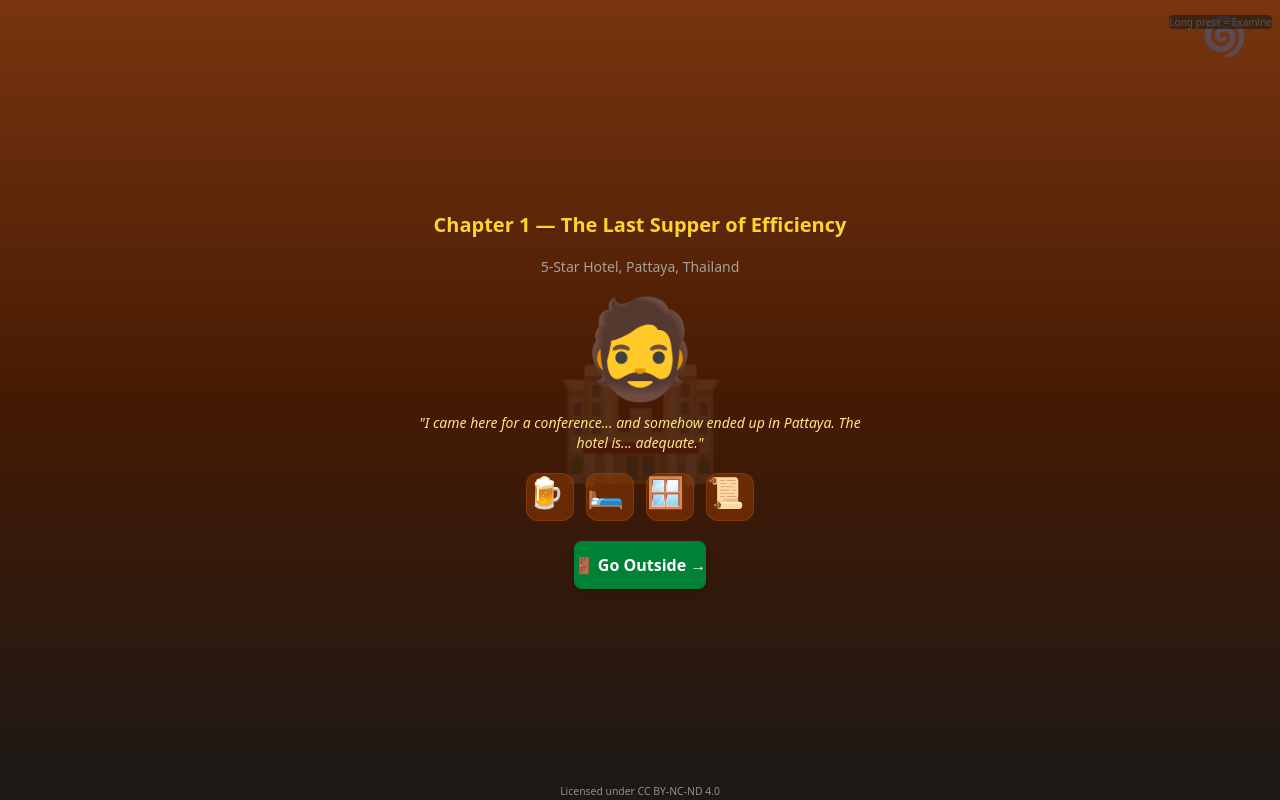
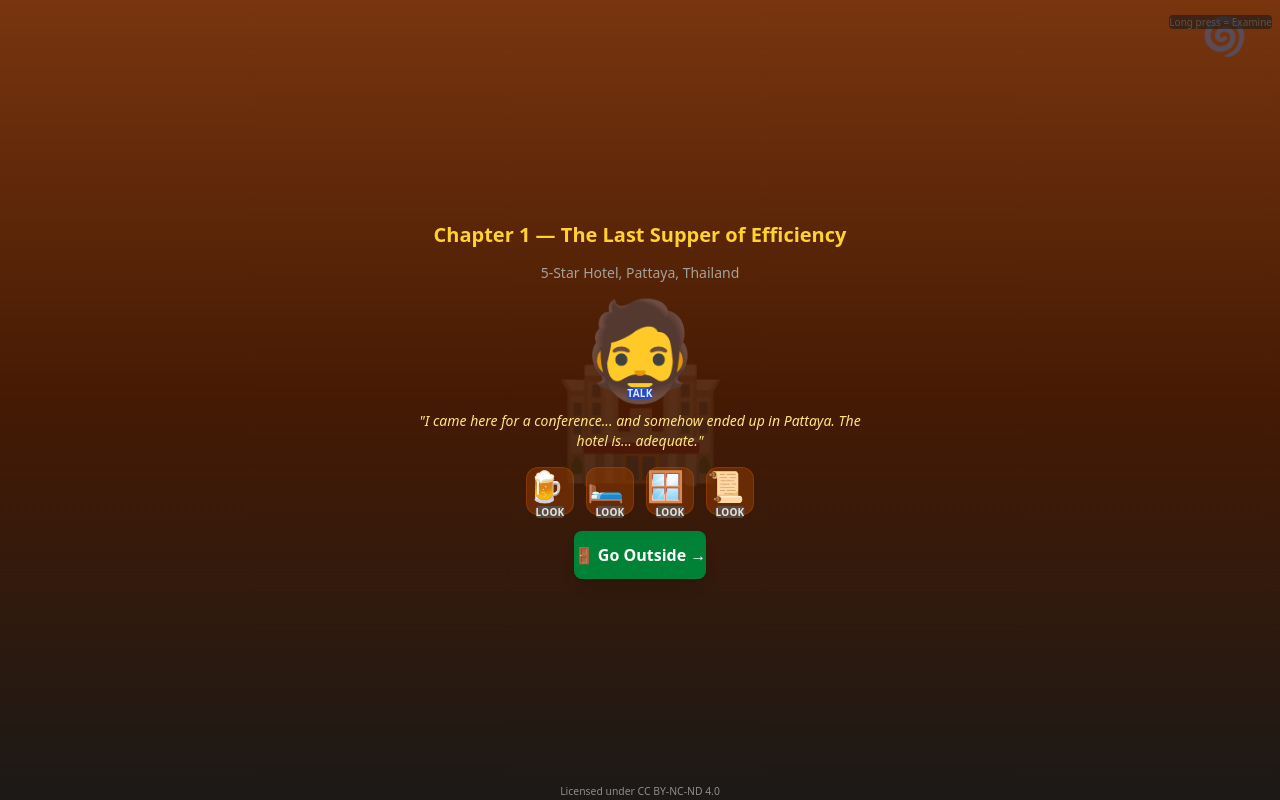
Before and after one commit to drpoom/playing-interval, a Vue app: page / in a window 1280 px wide. Both pictures are taken after a click on the button "🎮 New Game". Built offline with nearby package versions, Linux system fonts and the light colour scheme.

Commit message:
feat: PI 1.5 - Action labels (Talk/Pick Up/Look/Use), structured inventory, improved UX discoverability

```diff
--- /dev/null
+++ b/src/components/ActionLabel.vue
@@ -0,0 +1,25 @@
+<template>
+  <span class="action-label text-[10px] font-bold uppercase tracking-wide px-1.5 py-0.5 rounded"
+    :class="colorClass">{{ text }}</span>
+</template>
+
+<script setup>
+import { computed } from 'vue'
+const props = defineProps({ action: { type: String, default: 'examine' } })
+
+const ACTION_MAP = {
+  talk: { text: 'Talk', color: 'bg-blue-700/80 text-blue-100' },
+  pickup: { text: 'Pick Up', color: 'bg-amber-600/80 text-amber-100' },
+  examine: { text: 'Look', color: 'bg-stone-600/80 text-stone-200' },
+  use: { text: 'Use', color: 'bg-purple-700/80 text-purple-100' },
+  open: { text: 'Open', color: 'bg-green-700/80 text-green-100' },
+  go: { text: 'Go', color: 'bg-green-700/80 text-green-100' },
+}
+
+const text = computed(() => (ACTION_MAP[props.action] || ACTION_MAP.examine).text)
+const colorClass = computed(() => (ACTION_MAP[props.action] || ACTION_MAP.examine).color)
+</script>
+
+<style scoped>
+.action-label { line-height: 1.2; white-space: nowrap; }
+</style>
--- a/src/scenes/BBQStallScene.vue
+++ b/src/scenes/BBQStallScene.vue
@@ -10,7 +10,7 @@
     </div>
 
     <!-- Content -->
-    <div class="relative z-10 flex flex-col items-center gap-4 p-6 max-w-md w-full">
+    <div class="relative z-10 flex flex-col items-center gap-3 p-6 max-w-md w-full">
 
       <h1 class="text-amber-300 text-xl font-bold text-center leading-tight">
         Somchai's Crypto-Crackle
@@ -18,33 +18,43 @@
       <p class="text-stone-400 text-sm text-center italic">"Best BBQ & Crypto Mining in Pattaya"</p>
 
       <!-- Stall Owner -->
-      <div class="tap-target text-8xl transition-transform"
+      <div class="tap-target text-7xl transition-transform relative"
            @click="talkToOwner" @contextmenu.prevent="examineOwner"
            v-longpress="examineOwner">
         👨‍🍳
+        <ActionLabel action="talk" class="absolute -bottom-1 left-1/2 -translate-x-1/2" />
       </div>
 
-      <p class="text-amber-200 text-sm italic text-center min-h-[3em]">{{ narration }}</p>
+      <p class="text-amber-200 text-sm italic text-center min-h-[2.5em]">{{ narration }}</p>
 
       <!-- Interactive items -->
       <div class="flex gap-3 flex-wrap justify-center">
-        <div class="tap-target bg-red-900/50 rounded-xl p-3 text-3xl border border-red-700/40 transition-all"
+        <div class="tap-target bg-red-900/50 rounded-xl p-3 text-3xl border border-red-700/40 transition-all relative"
              :class="{ 'ring-2 ring-amber-400 opacity-40 cursor-not-allowed': hasUSB, 'hover:bg-red-800/50': !hasUSB }"
-             @click="pickupUSB" @contextmenu.prevent="examineUSB">
+             @click="pickupUSB" @contextmenu.prevent="examineUSB"
+             v-longpress="examineUSB">
           💾
+          <ActionLabel v-if="!hasUSB" action="pickup" class="absolute -bottom-1 left-1/2 -translate-x-1/2" />
+          <ActionLabel v-else action="examine" class="absolute -bottom-1 left-1/2 -translate-x-1/2" />
         </div>
-        <div class="tap-target bg-red-900/50 rounded-xl p-3 text-3xl border border-red-700/40 hover:bg-red-800/50"
-             @click="examineGrill" @contextmenu.prevent="examineGrill">
+        <div class="tap-target bg-red-900/50 rounded-xl p-3 text-3xl border border-red-700/40 hover:bg-red-800/50 relative"
+             @click="examineGrill" @contextmenu.prevent="examineGrill"
+             v-longpress="examineGrill">
           🔥
+          <ActionLabel action="examine" class="absolute -bottom-1 left-1/2 -translate-x-1/2" />
         </div>
-        <div class="tap-target bg-red-900/50 rounded-xl p-3 text-3xl border border-red-700/40 hover:bg-red-800/50"
-             @click="examineSign" @contextmenu.prevent="examineSign">
+        <div class="tap-target bg-red-900/50 rounded-xl p-3 text-3xl border border-red-700/40 hover:bg-red-800/50 relative"
+             @click="examineSign" @contextmenu.prevent="examineSign"
+             v-longpress="examineSign">
           🪧
+          <ActionLabel action="examine" class="absolute -bottom-1 left-1/2 -translate-x-1/2" />
         </div>
-        <div class="tap-target bg-red-900/50 rounded-xl p-3 text-3xl border border-red-700/40 hover:bg-red-800/50"
-             :class="{ 'ring-2 ring-green-400 animate-pulse': hasUSB && !minerInitialized }"
-             @click="examineMiner" @contextmenu.prevent="examineMiner">
+        <div class="tap-target bg-red-900/50 rounded-xl p-3 text-3xl border border-red-700/40 relative"
+             :class="{ 'ring-2 ring-green-400 animate-pulse': hasUSB && !minerInitialized, 'hover:bg-red-800/50': !hasUSB || minerInitialized }"
+             @click="examineMiner" @contextmenu.prevent="examineMiner"
+             v-longpress="examineMiner">
           ⛏️
+          <ActionLabel :action="minerInitialized ? 'examine' : 'use'" class="absolute -bottom-1 left-1/2 -translate-x-1/2" />
         </div>
       </div>
 
@@ -68,7 +78,7 @@
       </button>
 
       <!-- Navigation -->
-      <div class="flex gap-3 mt-2">
+      <div class="flex gap-3 mt-1">
         <button class="tap-target bg-stone-700 hover:bg-stone-600 text-white py-2 px-5 rounded-lg text-sm"
                 @click="goBack">
           ← Hotel
@@ -80,12 +90,13 @@
 
 <script setup>
 import { ref, computed } from 'vue'
+import ActionLabel from '../components/ActionLabel.vue'
 
 const props = defineProps({ inventory: Array, flags: Object })
 const emit = defineEmits(['transition', 'dialogue', 'pickup'])
 
 const narration = ref('')
-const hasUSB = computed(() => props.inventory.includes('💾 Greasy USB'))
+const hasUSB = computed(() => props.inventory.some(i => i.id === 'greasy-usb'))
 const minerInitialized = computed(() => props.flags.minersOnline)
 
 function talkToOwner() {
@@ -115,7 +126,7 @@ function examineUSB() {
 
 function pickupUSB() {
   if (!hasUSB.value) {
-    emit('pickup', '💾 Greasy USB')
+    emit('pickup', { id: 'greasy-usb', icon: '💾', label: 'Greasy USB' })
     narration.value = '"Acquired: Greasy USB Stick. It smells like Moo Yang. The label says MINER 3000 BOOT DISK." 🤲💾'
   }
 }
@@ -132,13 +143,11 @@ function examineMiner() {
   if (minerInitialized.value) {
     emit('dialogue', { speaker: 'Hans', text: '"The miner hums contentedly at 400 terahashes per second. Green lights everywhere. It is mining Moo Yang tokens at full capacity, and the exhaust heat is being used to grill pork. This is... actually brilliant thermal engineering."' })
   } else {
-    emit('dialogue', { speaker: 'Hans', text: '"A dusty mining rig with a USB port that is screaming for that greasy stick. The cooling system appears to be a bucket of iced tea. INSERT USB TO BEGIN."'
-    })
+    emit('dialogue', { speaker: 'Hans', text: '"A dusty mining rig with a USB port that is screaming for that greasy stick. The cooling system appears to be a bucket of iced tea. INSERT USB TO BEGIN."' })
   }
 }
 
 function initializeMiner() {
-  // Set flag immediately so UI updates
   emit('transition', { scene: 'bbqStall', newFlags: { minersOnline: true } })
   emit('dialogue', {
     speaker: 'System',
--- a/src/scenes/HotelScene.vue
+++ b/src/scenes/HotelScene.vue
@@ -8,7 +8,7 @@
     <div class="absolute top-4 right-8 text-4xl opacity-30 animate-spin" style="animation-duration:8s">🌀</div>
 
     <!-- Content -->
-    <div class="relative z-10 flex flex-col items-center gap-5 p-6 max-w-md w-full">
+    <div class="relative z-10 flex flex-col items-center gap-4 p-6 max-w-md w-full">
 
       <!-- Scene title -->
       <h1 class="text-amber-300 text-xl font-bold text-center leading-tight">
@@ -17,42 +17,44 @@
       <p class="text-stone-400 text-sm text-center">5-Star Hotel, Pattaya, Thailand</p>
 
       <!-- Hans -->
-      <div class="tap-target text-8xl transition-transform"
+      <div class="tap-target text-8xl transition-transform relative"
            @click="talkToHans" @contextmenu.prevent="examineHans"
-           v-longpress="examineHans">🧔
+           v-longpress="examineHans">
+        🧔
+        <ActionLabel action="talk" class="absolute -bottom-1 left-1/2 -translate-x-1/2" />
       </div>
-      <p class="text-amber-200 text-sm italic text-center">{{ narration }}</p>
+      <p class="text-amber-200 text-sm italic text-center min-h-[2.5em]">{{ narration }}</p>
 
       <!-- Interactive items row -->
       <div class="flex gap-3 flex-wrap justify-center">
-        <div class="tap-target bg-amber-800/50 rounded-xl p-3 text-3xl border border-amber-700/40 transition-all"
-             :class="{ 'ring-2 ring-amber-400': hovered === 'minibar' }"
+        <div class="tap-target bg-amber-800/50 rounded-xl p-3 text-3xl border border-amber-700/40 transition-all relative"
              @click="examine('minibar')" @contextmenu.prevent="examine('minibar')"
-             @pointerenter="hovered='minibar'" @pointerleave="hovered=''">
+             v-longpress="() => examine('minibar')">
           🍺
+          <ActionLabel action="examine" class="absolute -bottom-1 left-1/2 -translate-x-1/2" />
         </div>
-        <div class="tap-target bg-amber-800/50 rounded-xl p-3 text-3xl border border-amber-700/40 transition-all"
-             :class="{ 'ring-2 ring-amber-400': hovered === 'bed' }"
+        <div class="tap-target bg-amber-800/50 rounded-xl p-3 text-3xl border border-amber-700/40 transition-all relative"
              @click="examine('bed')" @contextmenu.prevent="examine('bed')"
-             @pointerenter="hovered='bed'" @pointerleave="hovered=''">
+             v-longpress="() => examine('bed')">
           🛏️
+          <ActionLabel action="examine" class="absolute -bottom-1 left-1/2 -translate-x-1/2" />
         </div>
-        <div class="tap-target bg-amber-800/50 rounded-xl p-3 text-3xl border border-amber-700/40 transition-all"
-             :class="{ 'ring-2 ring-amber-400': hovered === 'window' }"
+        <div class="tap-target bg-amber-800/50 rounded-xl p-3 text-3xl border border-amber-700/40 transition-all relative"
              @click="lookWindow" @contextmenu.prevent="examine('window')"
-             @pointerenter="hovered='window'" @pointerleave="hovered=''">
+             v-longpress="() => examine('window')">
           🪟
+          <ActionLabel action="examine" class="absolute -bottom-1 left-1/2 -translate-x-1/2" />
         </div>
-        <div class="tap-target bg-amber-800/50 rounded-xl p-3 text-3xl border border-amber-700/40 transition-all"
-             :class="{ 'ring-2 ring-amber-400': hovered === 'letter' }"
-             @click="examine('letter')" @contextmenu.prevent="examine('letter')"
-             @pointerenter="hovered='letter'" @pointerleave="hovered=''">
+        <div class="tap-target bg-amber-800/50 rounded-xl p-3 text-3xl border border-amber-700/40 transition-all relative"
+             @click="readLetter" @contextmenu.prevent="examine('letter')"
+             v-longpress="() => examine('letter')">
           📜
+          <ActionLabel action="examine" class="absolute -bottom-1 left-1/2 -translate-x-1/2" />
         </div>
       </div>
 
       <!-- Exit -->
-      <button class="tap-target mt-2 bg-green-700 hover:bg-green-600 active:bg-green-800 text-white font-bold py-3 px-8 rounded-lg text-base shadow-lg"
+      <button class="tap-target mt-1 bg-green-700 hover:bg-green-600 active:bg-green-800 text-white font-bold py-3 px-8 rounded-lg text-base shadow-lg"
               @click="goOutside">
         🚪 Go Outside →
       </button>
@@ -62,12 +64,12 @@
 
 <script setup>
 import { ref } from 'vue'
+import ActionLabel from '../components/ActionLabel.vue'
 
 defineProps({ inventory: Array, flags: Object })
 const emit = defineEmits(['transition', 'dialogue', 'pickup'])
 
 const narration = ref('"I came here for a conference... and somehow ended up in Pattaya. The hotel is... adequate."')
-const hovered = ref('')
 
 const EXAMINES = {
   minibar: '"600 baht for a small Chang beer? Even by Stuttgart standards, that is an affront to the concept of value."',
@@ -98,6 +100,10 @@ function lookWindow() {
   narration.value = '"Through the window, the sweet smell of charcoal and grilled pork wafts up... Is that... a BBQ stall? The efficiency of street-side thermal food processing is... intriguing."'
 }
 
+function readLetter() {
+  emit('dialogue', { speaker: 'Hans', text: EXAMINES.letter })
+}
+
 function goOutside() {
   emit('transition', { scene: 'tuktuk', newFlags: { leftHotel: true } })
 }
```
Also changed, not shown: src/App.vue (+7 -5 lines), src/components/InventoryBar.vue (+6 -4 lines), 2 other files (tests, documents, lock files or other folders).
